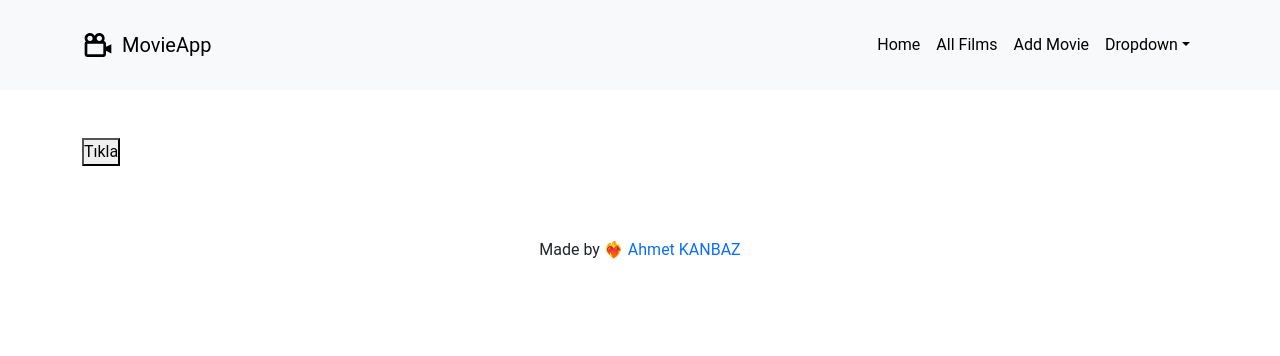
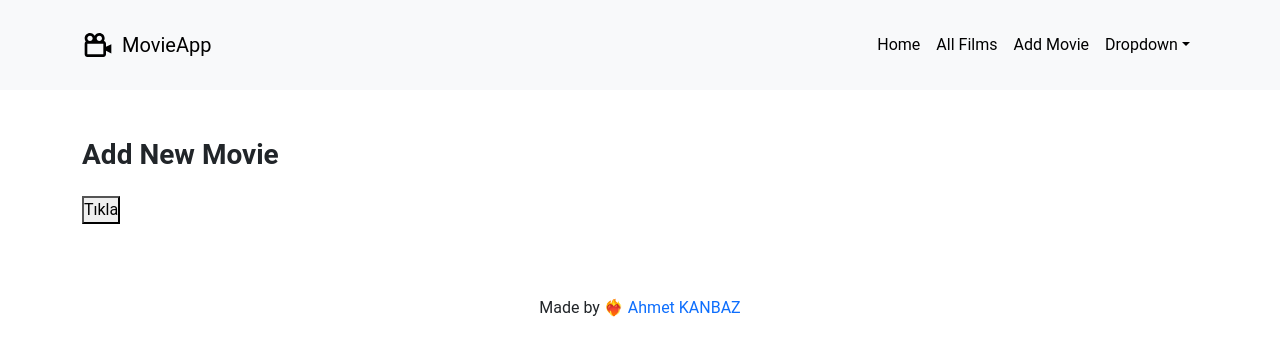
Before and after one commit to ahmetkanbaz/MovieApp, a React (Vite) app in the folder movieapp/: page /addnewmovie in a window 1280 px wide. Shown: the top 356 px of the page. Built offline with nearby package versions, Linux system fonts and the light colour scheme; no server answers.

Commit message:
MovieApp-AddNewMovie
Form yapısı oluşturulmaya başlandı. Formik kütüphanesi kullanılarak componentler arası veri aktarımı sağlanarak fonksiyon içerisinde axios kullanarak yeni bir filmin json dosyasına kaydedilmesi sağlandı.

```diff
--- a/movieapp/src/components/AddNewMovieForm/AddNewMovieForm.jsx
+++ b/movieapp/src/components/AddNewMovieForm/AddNewMovieForm.jsx
@@ -1,13 +1,26 @@
-import { addNewMovie } from "../../utils/posts"
+import UpperSection from "../../common/UpperSection/UpperSection";
+import { addNewMovie } from "../../utils/posts";
 
-const AddNewMovieForm = () => {
+const AddNewMovieForm = ({
+  handleSubmit,
+  handleChange,
+  handleBlur,
+  handleReset,
+  values,
+  errors,
+  touched,
+  isSubmitting,
+}) => {
   return (
-    <section className='py-5'>
+    <section className="py-5">
       <div className="container">
-        <button onClick={() => addNewMovie({title: 'Deneme'})}>Tıkla</button>
+        <UpperSection title="Add New Movie" />
+        <form onSubmit={handleSubmit}>
+          <button type="submit">Tıkla</button>
+        </form>
       </div>
     </section>
-  )
-}
+  );
+};
 
-export default AddNewMovieForm
+export default AddNewMovieForm;
--- a/movieapp/src/utils/posts.js
+++ b/movieapp/src/utils/posts.js
@@ -4,9 +4,8 @@ const baseUrl = import.meta.env.VITE_BASE_URL;
 
 export const addNewMovie = async (movie) => {
   try {
-    console.log(movie)
-    // const response = await axios.post(`${baseUrl}/movies`, movie);
-    // console.log(response.data);
+    const response = await axios.post(`${baseUrl}/movies`, movie);
+    console.log(response.data);
   } catch (error) {
     console.log(error.message);
   }
--- a/movieapp/src/views/AddNewMovie/AddNewMovie.jsx
+++ b/movieapp/src/views/AddNewMovie/AddNewMovie.jsx
@@ -1,9 +1,48 @@
 import AddNewMovieForm from "../../components/AddNewMovieForm/AddNewMovieForm"
+import {useFormik} from 'formik'
+import { addNewMovie } from "../../utils/posts"
 
 const AddNewMovie = () => {
+  const {handleSubmit, handleChange, handleBlur, handleReset, values, errors, touched, isSubmitting} = useFormik({
+    initialValues: {
+      title: '',
+      year: '',
+      released: '',
+      runtime: '',
+      genre: '',
+      director: '',
+      writer: '',
+      actors: '',
+      plot: '',
+      language: '',
+      country: '',
+      awards: '',
+      poster: '',
+      metascore: '',
+      imdbRating: '',
+      imdbVotes: '',
+      imdbID: '',
+      production: ''
+    },
+    onSubmit: async (values, bag) => {
+      const response = await addNewMovie(values)
+      console.log(response)
+      bag.setSubmitting(false)
+      bag.resetForm()
+    }
+  })
   return (
     <>
-      <AddNewMovieForm />
+      <AddNewMovieForm
+        handleSubmit = {handleSubmit}
+        handleChange = {handleChange}
+        handleBlur = {handleBlur}
+        handleReset = {handleReset}
+        values = {values}
+        errors = {errors}
+        touched = {touched}
+        isSubmitting = {isSubmitting}
+      />
     </>
   )
 }
```
Also changed, not shown: 1 other file (tests, documents, lock files or other folders).
